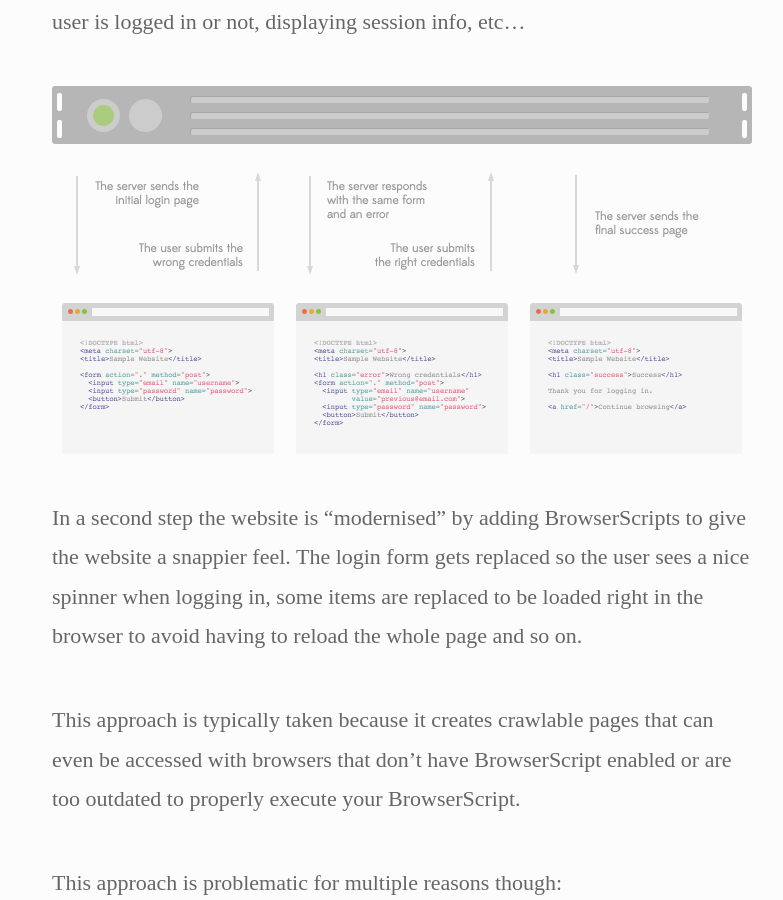
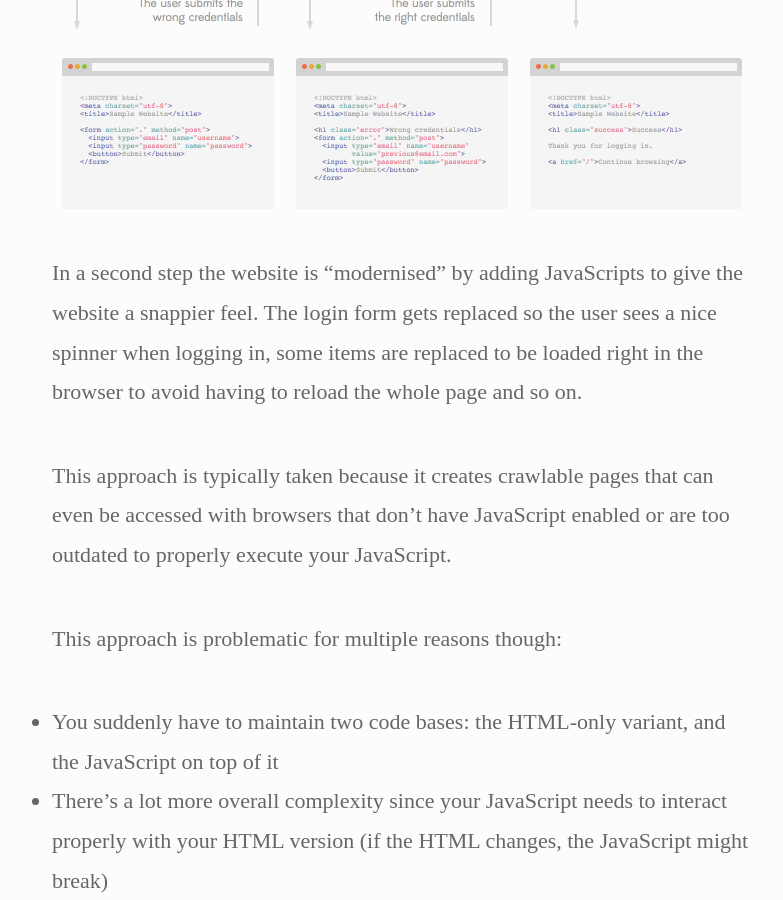
Before and after one commit to enyo/enyo.github.io, a Jekyll site: the page built from _posts/2014-11-24-stateless-html.md, in a window 1280 px wide and 900 px high, scrolled down 2601 px. Shown: the whole window, without its empty margins (238-1021 px from the left). Built offline with Jekyll 4.4.1, drawn with Linux system fonts in a browser that asks for light colours; Markdown is read by kramdown in place of the engine named in the settings; comment, search, counter and statistics services are not loaded; some of the changed text lies outside the part shown.

Commit message:
Removed BrowserScript notes

````diff
--- a/_posts/2014-11-24-stateless-html.md
+++ b/_posts/2014-11-24-stateless-html.md
@@ -8,8 +8,6 @@
 ---
 
 A lot has changed in the fifteen years that I have been developing websites. The biggest changes happened in the browser, completely restructuring how normal web services are built. Now everybody expects your website to have at least a few dynamic elements, be it your login form, your shopping cart or a contact form.
-
-> Due to the fact that [JavaScript’s browser monopoly is hopefully coming to an end](https://www.dartlang.org) very soon, I will refer to scripts running in the browser as BrowserScript.
 
 # Status Quo
 
@@ -27,15 +25,15 @@
   <img class="vertical" src="/images/posts/vertical-stateful@2x.png" alt="Stateful Html Graph – vertical">
 </p>
 
-In a second step the website is “modernised” by adding BrowserScripts to give the website a snappier feel. The login form gets replaced so the user sees a nice spinner when logging in, some items are replaced to be loaded right in the browser to avoid having to reload the whole page and so on.
+In a second step the website is “modernised” by adding JavaScripts to give the website a snappier feel. The login form gets replaced so the user sees a nice spinner when logging in, some items are replaced to be loaded right in the browser to avoid having to reload the whole page and so on.
 
-This approach is typically taken because it creates crawlable pages that can even be accessed with browsers that don’t have BrowserScript enabled or are too outdated to properly execute your BrowserScript.
+This approach is typically taken because it creates crawlable pages that can even be accessed with browsers that don’t have JavaScript enabled or are too outdated to properly execute your JavaScript.
 
 This approach is problematic for multiple reasons though:
 
-- You suddenly have to maintain two code bases: the HTML-only variant, and the BrowserScript on top of it
-- There’s a lot more overall complexity since your BrowserScript needs to interact properly with your HTML version (if the HTML changes, the BrowserScript might break)
-- In most cases the cool BrowserScript variants will never make it, because there is already a working HTML implementation, and there are more important things to do than provide a better version of an already existing feature
+- You suddenly have to maintain two code bases: the HTML-only variant, and the JavaScript on top of it
+- There’s a lot more overall complexity since your JavaScript needs to interact properly with your HTML version (if the HTML changes, the JavaScript might break)
+- In most cases the cool JavaScript variants will never make it, because there is already a working HTML implementation, and there are more important things to do than provide a better version of an already existing feature
 
 So in order to also have an HTML only version, you actually create a worse website for 98% of your users to accommodate 2%.
 
@@ -64,18 +62,18 @@
       The user menu (<em>login</em>, <em>my account</em>, <em>my recipes</em>, etc…), recipes that might suit the user's taste, a contact form and everything that is user specific and dynamic are examples of content that do not need to be included in your HTML.
     </p>
     <p>
-      Instead of generating HTML for it, build this functionality on top of your other HTML pages fully with BrowserScript.
+      Instead of generating HTML for it, build this functionality on top of your other HTML pages fully with JavaScript.
     </p>
   </div>
 </div>
 
-A good and easy-to-understand example of this concept is this blog – colorglare. All pages are purely static (they are served by GitHub as static HTML pages). Every user and every search engine get the exact same page every time, which allows GitHub to be very efficient in serving the page. On the bottom of the page you have dynamic content though: the message board. In the case of colorglare, I chose to go with [disqus](https://disqus.com) so I didn’t have to implement anything. The whole message board is loaded at runtime with BrowserScript and doesn’t affect the HTML at all.
+A good and easy-to-understand example of this concept is this blog – colorglare. All pages are purely static (they are served by GitHub as static HTML pages). Every user and every search engine get the exact same page every time, which allows GitHub to be very efficient in serving the page. On the bottom of the page you have dynamic content though: the message board. In the case of colorglare, I chose to go with [disqus](https://disqus.com) so I didn’t have to implement anything. The whole message board is loaded at runtime with JavaScript and doesn’t affect the HTML at all.
 
 So you can see that this concept is nothing new.
 
 ## Advant<wbr>ages of stateless HTML
 
-Apart from the things listed in the previous section – which outlined that writing stateless HTML and adding dynamic functionality with BrowserScript dramatically reduces the complexity and maintainability of your webapp – a few additional advantages need to be highlighted:
+Apart from the things listed in the previous section – which outlined that writing stateless HTML and adding dynamic functionality with JavaScript dramatically reduces the complexity and maintainability of your webapp – a few additional advantages need to be highlighted:
 
 - Performance. Serving static HTML sites can be heavily cached (by the browser or a load balancer). They only need to change when the content changes, which normally happens rarely.
 
@@ -109,7 +107,7 @@
   <a href="/about">About</a>
   <a href="/laces">Laces</a>
   <div class="account-menu">
-    <!-- This will be handled by BrowserScript -->
+    <!-- This will be handled by JavaScript -->
   </div>
 </nav>
 
@@ -125,11 +123,11 @@
 </footer>
 ```
 
-Now, as soon as your page loads, the BrowserScript (in this case `app.js`) gets executed and does the following things:
+Now, as soon as your page loads, the JavaScript (in this case `app.js`) gets executed and does the following things:
 
 - Check if the user is logged in (with cookies and/or an AJAX request to the server)
 - Create the appropriate `.account-menu` content (depending on the user authentication state)
-- Create all the additional BrowserScript features (for example, if you are on a Shoelace page, your BrowserScript might go over, and add rating functionality)
+- Create all the additional JavaScript features (for example, if you are on a Shoelace page, your JavaScript might go over, and add rating functionality)
 - Parse the document to find all relative links, pointing to other pages
 
 
@@ -139,7 +137,7 @@
 
 By putting all your content in the `#main` section, and always serving the same HTML blocks before and after, you make it possible to dynamically load your content and simply exchange it for every page, without needing to implement another representation of your content on the server.
 
-When your site is loaded, your BrowserScript parses the document and looks for all links that point to other HTML pages on your site, for example: `/laces.html`, `/laces/striped-laces.html`, `/home.html`, `/about.html` etc…
+When your site is loaded, your JavaScript parses the document and looks for all links that point to other HTML pages on your site, for example: `/laces.html`, `/laces/striped-laces.html`, `/home.html`, `/about.html` etc…
 
 You then attach a `click` event handler on those links, “disable” the default behavior (by calling `event.preventDefault()`) and add your own click handler.
 
@@ -149,7 +147,7 @@
 2. Change the URL in the browser with the [history API](https://developer.mozilla.org/en-US/docs/Web/Guide/API/DOM/Manipulating_the_browser_history) (this way, the _back_ and _forward_ buttons still work in the browser).
 3. Show a loading animation that the content is now being loaded.
 4. When the content is loaded, parse it to extract the contents of `#main` (you can help yourself there by adding markers in your HTML) and replace the content of your current `#main` section with the one you just loaded.
-5. Make sure that you handle all the links in your new `#main` content so they will act the same and fire off any BrowserScript required for the page that just loaded.
+5. Make sure that you handle all the links in your new `#main` content so they will act the same and fire off any JavaScript required for the page that just loaded.
 
 Since all your pages are static HTML files anyway, you just get this “in page loading” functionality for free. Your links are still completely valid (you can just reload the page or send the link to someone else), there is no additional maintenance of two separate versions (the one to be served as pure HTML and the one that gets loaded with AJAX), *and* the initial delay of showing the account menu or determining the user’s authentication state will not be reproduced since the page is not actually reloaded.
 
@@ -161,8 +159,8 @@
     The long-lasting struggle with slow browser adoption and stale browsers (notably IE6) is also a thing of the past, allowing developers to actually use modern features without needing to implement fallbacks for all of them to support their customers.
   </p>
   <p>
-    Of course, if you think that it is imperative that even users with disabled BrowserScript must be able to access the dynamic features on your page, you need to implement an `HTML` only solution as well.<br />
-    Just keep in mind that they are a minuscule minority and that there are only a few websites left that still function without BrowserScript.
+    Of course, if you think that it is imperative that even users with disabled JavaScript must be able to access the dynamic features on your page, you need to implement an `HTML` only solution as well.<br />
+    Just keep in mind that they are a minuscule minority and that there are only a few websites left that still function without JavaScript.
   </p>
 </div>
 
@@ -172,7 +170,7 @@
 As stated before, none of this is really new. The main purpose of this post was to provide strict guidelines on how to build your web application in order to get the best result for the least effort:
 
 - Write stateless HTML
-- Build everything else with BrowserScript
+- Build everything else with JavaScript
 - Handle page loads transparently with AJAX by loading and parsing your HTML files
 
 
````
